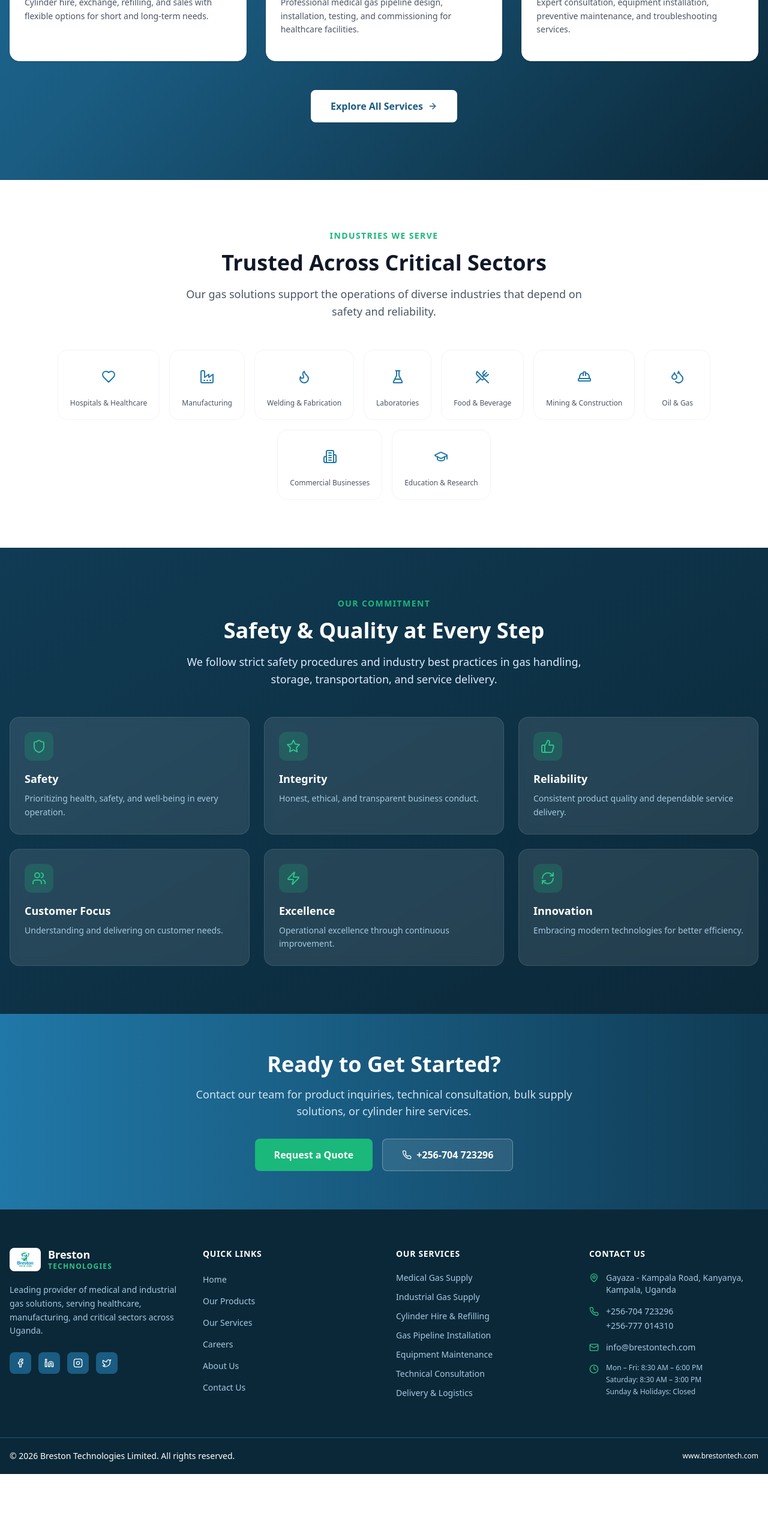
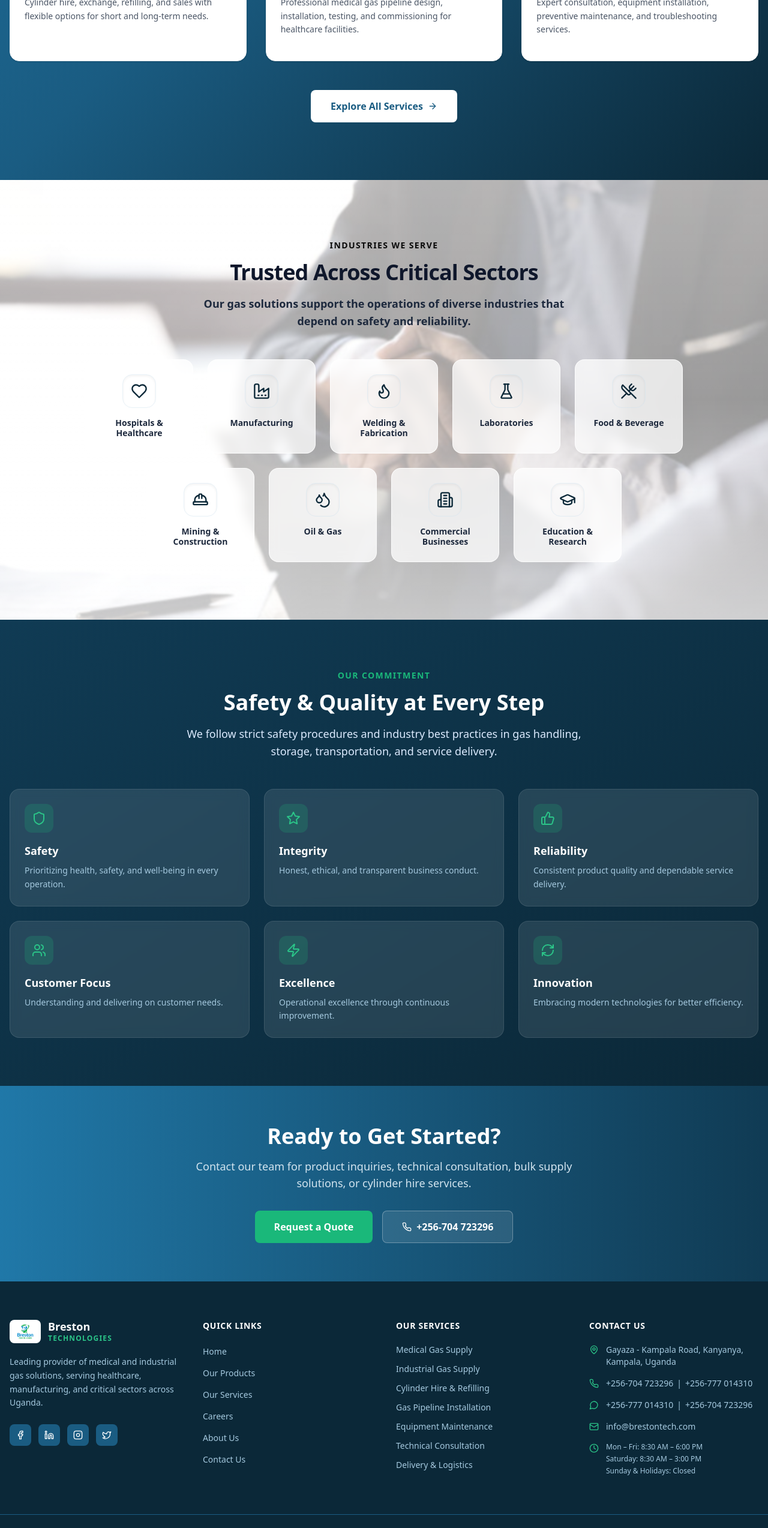
Before and after one commit to ionatech2025/breston, a Next.js app: page / in a window 1280 px wide. Shown: the part 2995-5542 px from the top of the page at 60% size. Before the commit the page ends 5452 px from the top, so only its background shows below. Built offline with nearby package versions, Linux system fonts and the light colour scheme.

Commit message:
added whatsapp also in the footer

```diff
--- a/components/home/IndustriesSection.tsx
+++ b/components/home/IndustriesSection.tsx
@@ -1,3 +1,4 @@
+import Image from 'next/image';
 import { Heart, Factory, Flame, FlaskConical, UtensilsCrossed, HardHat, Droplets, Building2, GraduationCap } from 'lucide-react';
 import SectionHeading from '@/components/ui/SectionHeading';
 
@@ -15,23 +16,41 @@ const INDUSTRIES = [
 
 export default function IndustriesSection() {
   return (
-    <section className="py-20 bg-white">
-      <div className="max-w-7xl mx-auto px-4">
+    <section className="relative overflow-hidden py-24 bg-white">
+      {/* Background Image with Whitish Transparent Overlay */}
+      <div className="absolute inset-0 z-0">
+        <Image
+          src="/images/home/trusted/trusted.jpg"
+          alt="Trusted sectors background"
+          fill
+          className="object-cover object-center filter saturate-75 opacity-90"
+          sizes="100vw"
+        />
+        {/* Whitish transparent gradient overlay to fade the image and preserve high text contrast */}
+        <div className="absolute inset-0 bg-gradient-to-b from-white/65 via-white/55 to-white/75 backdrop-blur-[1px]" />
+      </div>
+
+      <div className="max-w-7xl mx-auto px-4 relative z-10">
         <SectionHeading
           label="Industries We Serve"
           title="Trusted Across Critical Sectors"
           subtitle="Our gas solutions support the operations of diverse industries that depend on safety and reliability."
+          labelClassName="text-brand-green-600 font-extrabold"
+          titleClassName="text-slate-900 font-black tracking-tight"
+          subtitleClassName="text-slate-800 font-semibold"
         />
-        <div className="flex flex-wrap justify-center gap-4">
+        <div className="flex flex-wrap justify-center gap-6 max-w-5xl mx-auto">
           {INDUSTRIES.map(({ label, icon: Icon }) => (
             <div
               key={label}
-              className="flex flex-col items-center gap-3 p-5 rounded-2xl border border-gray-100 hover:border-brand-blue-200 hover:bg-brand-blue-50 transition-all group cursor-default min-w-[110px]"
+              className="flex flex-col items-center gap-4 p-6 rounded-2xl border border-white/80 bg-white/75 backdrop-blur-[8px] hover:bg-white/95 hover:border-brand-blue-500 hover:shadow-xl hover:shadow-brand-blue-900/10 hover:-translate-y-1 transition-all duration-300 group cursor-default min-w-[130px] w-[180px] max-w-[200px]"
             >
-              <div className="w-12 h-12 rounded-xl bg-brand-blue-50 group-hover:bg-brand-blue-100 flex items-center justify-center transition-colors">
-                <Icon className="w-6 h-6 text-brand-blue-500" />
+              <div className="w-14 h-14 rounded-2xl bg-brand-blue-50/90 border border-brand-blue-100/50 group-hover:bg-brand-blue-900 flex items-center justify-center transition-all duration-300 shadow-inner group-hover:scale-110">
+                <Icon className="w-7 h-7 text-brand-blue-900 group-hover:text-white transition-colors duration-300" />
               </div>
-              <span className="text-xs text-center text-gray-600 font-medium leading-tight">{label}</span>
+              <span className="text-xs md:text-sm text-center text-slate-800 font-bold group-hover:text-brand-blue-950 transition-colors duration-300 leading-tight">
+                {label}
+              </span>
             </div>
           ))}
         </div>
--- a/components/layout/Footer.tsx
+++ b/components/layout/Footer.tsx
@@ -1,6 +1,6 @@
 import Link from 'next/link';
 import Image from 'next/image';
-import { Phone, Mail, MapPin, Clock, Linkedin, Instagram, Twitter } from 'lucide-react';
+import { Phone, MessageCircle, Mail, MapPin, Clock, Linkedin, Instagram, Twitter } from 'lucide-react';
 import { BRAND, NAV_LINKS } from '@/lib/constants';
 
 const Facebook = (props: any) => (
@@ -105,9 +105,32 @@ export default function Footer() {
                             </li>
                             <li className="flex gap-3">
                                 <Phone className="w-4 h-4 text-brand-green-400 shrink-0 mt-0.5" />
-                                <div className="space-y-1">
-                                    <a href={`tel:${BRAND.phone1}`} className="block hover:text-brand-green-400 transition-colors">{BRAND.phone1}</a>
-                                    <a href={`tel:${BRAND.phone2}`} className="block hover:text-brand-green-400 transition-colors">{BRAND.phone2}</a>
+                                <div className="flex flex-wrap items-center gap-1.5">
+                                    <a href={`tel:${BRAND.phone1}`} className="hover:text-brand-green-400 transition-colors">{BRAND.phone1}</a>
+                                    <span className="text-brand-blue-400">|</span>
+                                    <a href={`tel:${BRAND.phone2}`} className="hover:text-brand-green-400 transition-colors">{BRAND.phone2}</a>
+                                </div>
+                            </li>
+                            <li className="flex gap-3">
+                                <MessageCircle className="w-4 h-4 text-brand-green-400 shrink-0 mt-0.5" />
+                                <div className="flex flex-wrap items-center gap-1.5">
+                                    <a
+                                        href={`https://wa.me/${BRAND.whatsapp.replace(/[^\d]/g, '')}`}
+                                        target="_blank"
+                                        rel="noopener noreferrer"
+                                        className="hover:text-brand-green-400 transition-colors"
+                                    >
+                                        {BRAND.whatsapp}
+                                    </a>
+                                    <span className="text-brand-blue-400">|</span>
+                                    <a
+                                        href={`https://wa.me/${BRAND.phone1.replace(/[^\d]/g, '')}`}
+                                        target="_blank"
+                                        rel="noopener noreferrer"
+                                        className="hover:text-brand-green-400 transition-colors"
+                                    >
+                                        {BRAND.phone1}
+                                    </a>
                                 </div>
                             </li>
                             <li className="flex gap-3">
--- a/components/ui/SectionHeading.tsx
+++ b/components/ui/SectionHeading.tsx
@@ -6,19 +6,35 @@ interface SectionHeadingProps {
     subtitle?: string;
     centered?: boolean;
     light?: boolean;
+    labelClassName?: string;
+    titleClassName?: string;
+    subtitleClassName?: string;
 }
 
-export default function SectionHeading({ label, title, subtitle, centered = true, light = false }: SectionHeadingProps) {
+export default function SectionHeading({
+    label,
+    title,
+    subtitle,
+    centered = true,
+    light = false,
+    labelClassName,
+    titleClassName,
+    subtitleClassName,
+}: SectionHeadingProps) {
     return (
         <div className={cn('mb-12', centered && 'text-center')}>
             {label && (
-                <span className="inline-block text-brand-green-500 font-semibold text-sm uppercase tracking-widest mb-3">
+                <span className={cn(
+                    'inline-block text-brand-green-500 font-semibold text-sm uppercase tracking-widest mb-3',
+                    labelClassName
+                )}>
                     {label}
                 </span>
             )}
             <h2 className={cn(
                 'text-3xl md:text-4xl font-bold mb-4 leading-tight',
-                light ? 'text-white' : 'text-gray-900'
+                light ? 'text-white' : 'text-gray-900',
+                titleClassName
             )}>
                 {title}
             </h2>
@@ -26,7 +42,8 @@ export default function SectionHeading({ label, title, subtitle, centered = true
                 <p className={cn(
                     'text-lg max-w-2xl leading-relaxed',
                     centered && 'mx-auto',
-                    light ? 'text-blue-100' : 'text-gray-600'
+                    light ? 'text-blue-100' : 'text-gray-600',
+                    subtitleClassName
                 )}>
                     {subtitle}
                 </p>
```
Also changed, not shown: 1 other file (tests, documents, lock files or other folders).
